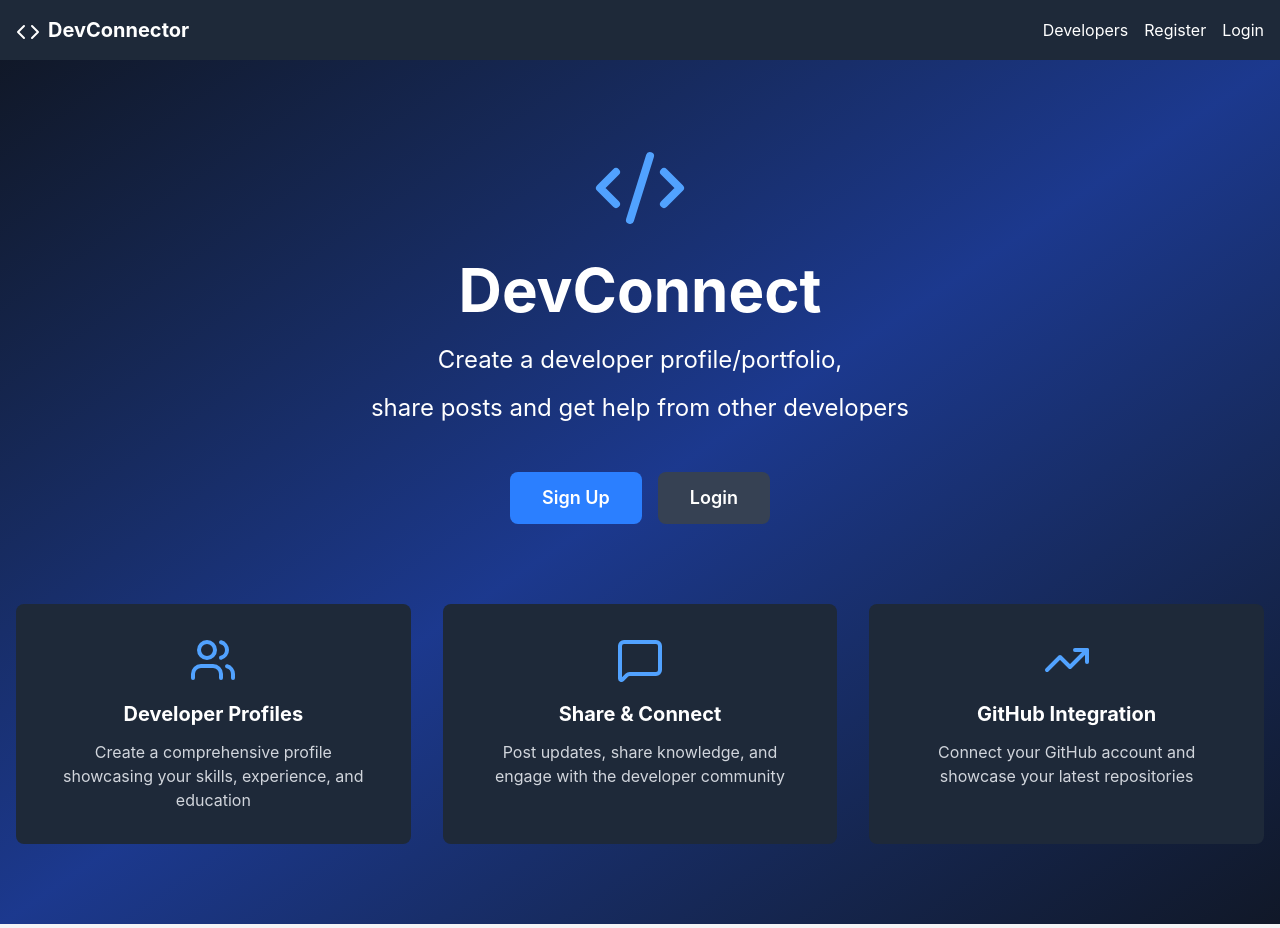
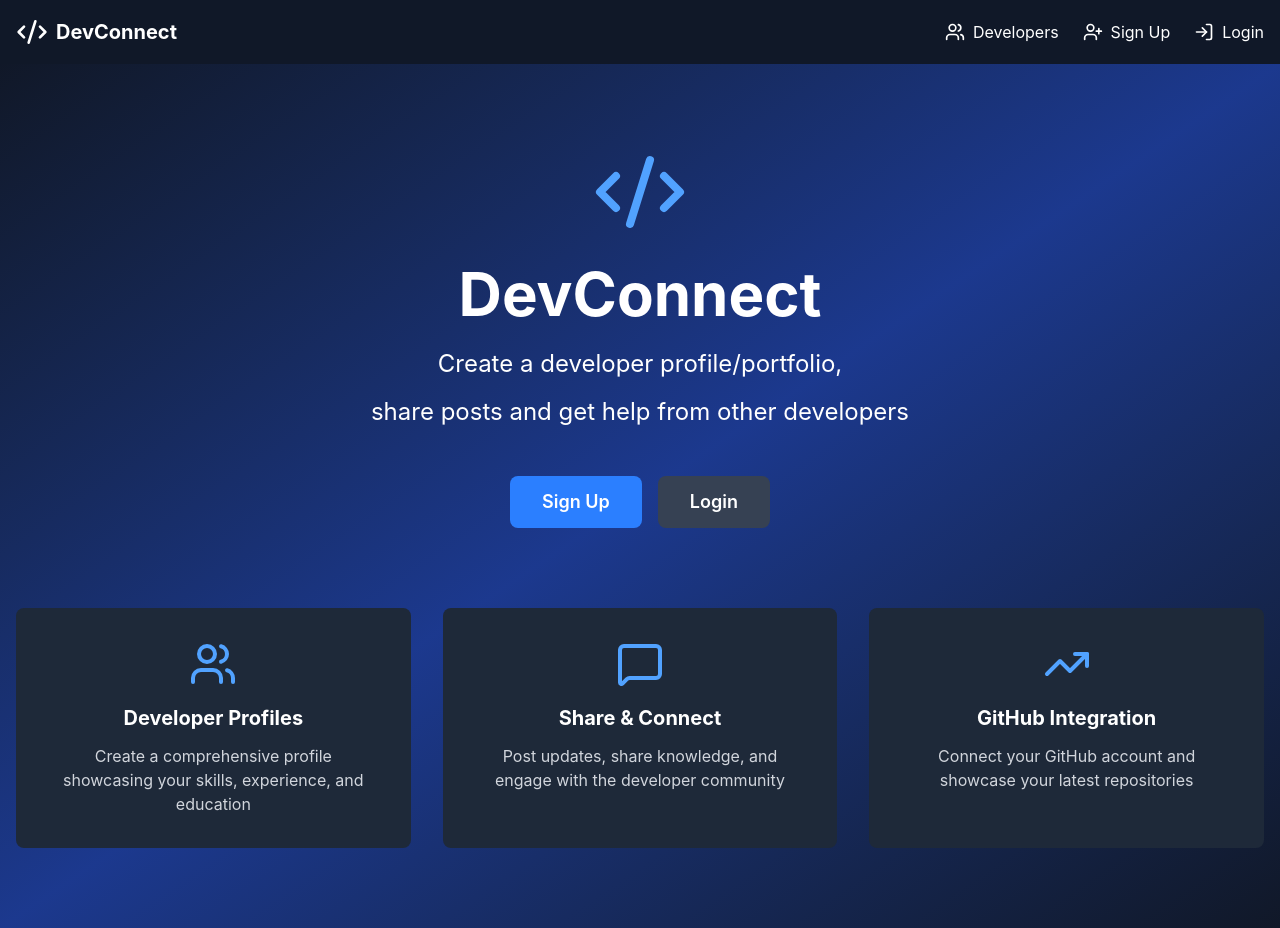
Before and after one commit to dag12y/devConnect, a React (Vite) app in the folder client/: page / in a window 1280 px wide. Built offline with nearby package versions, Linux system fonts and the light colour scheme.

Commit message:
feat: refactor Navbar component with improved layout and navigation links

```diff
--- a/client/src/components/layout/Navbar.jsx
+++ b/client/src/components/layout/Navbar.jsx
@@ -1,17 +1,46 @@
-import {Code} from 'lucide-react';
-import {  Link } from "react-router-dom";
+import { Link } from "react-router";
+import { Code2, Users, LogIn, UserPlus } from "lucide-react";
 
 export default function Navbar() {
-  return (
-    <nav className="bg-gray-800 text-white p-4 flex justify-between items-center">
-      <h1 className="text-xl font-bold">
-        <Link to="/"><Code className="w-6 h-6 mr-2 inline-block" />DevConnector</Link>
-      </h1>
-      <ul className="flex gap-4">
-        <li className="text-white hover:text-gray-300"><Link to="/">Developers</Link></li>
-        <li className="text-white hover:text-gray-300"><Link to="/register">Register</Link></li>
-        <li className="text-white hover:text-gray-300"><Link to="/login">Login</Link></li>
-      </ul>
-    </nav>
-  );
+    return (
+        <nav className="bg-gray-900 text-white shadow-lg">
+            <div className="container mx-auto px-4">
+                <div className="flex items-center justify-between h-16">
+                    <Link
+                        to="/"
+                        className="flex items-center gap-2 hover:text-blue-400 transition-colors"
+                    >
+                        <Code2 className="w-8 h-8" />
+                        <span className="text-xl font-bold">DevConnect</span>
+                    </Link>
+
+                    <div className="flex items-center gap-6">
+                        <Link
+                            to="/developers"
+                            className={`flex items-center gap-2 hover:text-blue-400 transition-colors `}
+                        >
+                            <Users className="w-5 h-5" />
+                            <span>Developers</span>
+                        </Link>
+
+                        <Link
+                            to="/register"
+                            className={`flex items-center gap-2 hover:text-blue-400 transition-colors `}
+                        >
+                            <UserPlus className="w-5 h-5" />
+                            <span>Sign Up</span>
+                        </Link>
+
+                        <Link
+                            to="/login"
+                            className={`flex items-center gap-2 hover:text-blue-400 transition-colors `}
+                        >
+                            <LogIn className="w-5 h-5" />
+                            <span>Login</span>
+                        </Link>
+                    </div>
+                </div>
+            </div>
+        </nav>
+    );
 }
```
